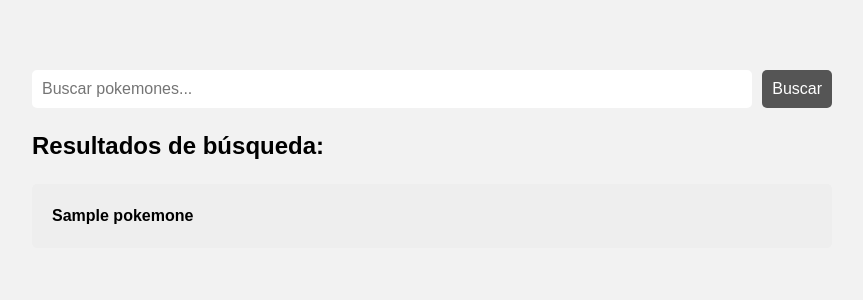
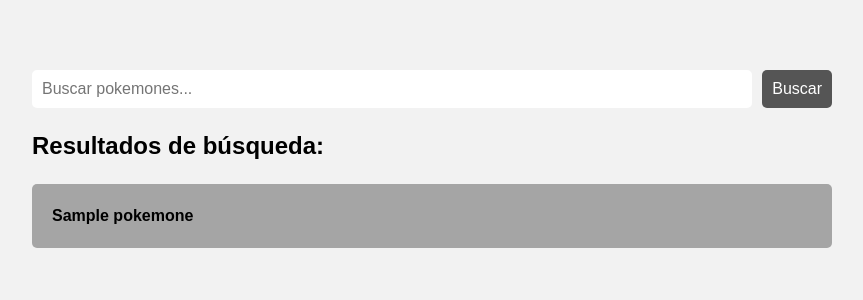
Before and after one commit to jazmindestefano/PokedexPHP, a PHP site: page /dashboard.php in a window 1280 px wide. Shown: the part 54-354 px from the top of the page, without its empty margins (208-1071 px from the left). Run offline with PHP 8.4, Linux system fonts and the light colour scheme; tables that the repository leaves empty or names only in its code hold one stand-in row (values such as "Sample post").

Commit message:
add new color to pokemon list

```diff
--- a/dashboard.php
+++ b/dashboard.php
@@ -124,7 +124,7 @@ $conn->close();
             border-radius: 5px;
             margin-bottom: 10px;
             cursor: pointer;
-            background: #eee;
+            background: #a5a5a5;
             padding: 20px;
         }
 
```
